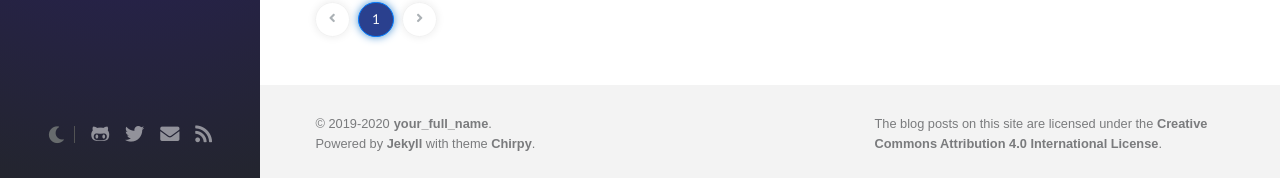
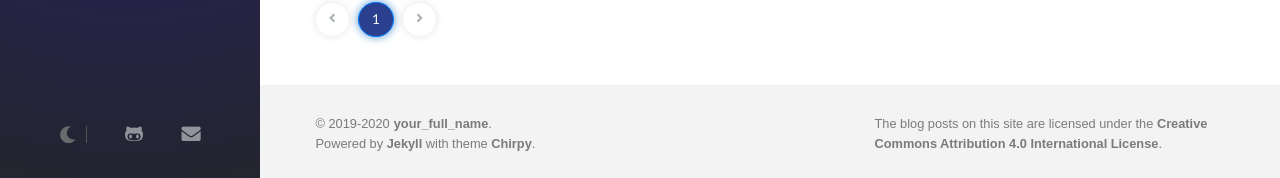
Before and after one commit to IrisWangHe/IrisWangHe.github.io, a Jekyll site: the page built from index.html, in a window 1280 px wide and 974 px high. Shown: the part 793-971 px from the top of the window. Built offline with Jekyll 4.4.1, drawn with Linux system fonts in a browser that asks for light colours; nearby versions of some CDN libraries; some web fonts are replaced; the list of posts is cut into pages by our own code; comment, search, counter and statistics services are not loaded.

Commit message:
Update sidebar.html

```diff
--- a/_includes/sidebar.html
+++ b/_includes/sidebar.html
@@ -63,18 +63,22 @@
   </span>
   {% endif %}
 
-  <a href="https://github.com/{{ site.github.username }}" target="_blank">
+  <a href="https://github.com/IrsiWangHe" target="_blank">
     <i class="fab fa-github-alt"></i>
   </a>
+  <!--
   <a href="https://twitter.com/{{ site.twitter.username }}" target="_blank">
     <i class="fab fa-twitter"></i>
   </a>
-  {% assign email = site.social.email | split: '@' %}
+  -->
+  {% assign email = wanghe@shanghaitech.edu.cn| split: '@' %}
   <a href="javascript:window.open('mailto:' + ['{{ email[0] }}','{{ email[1] }}'].join('@'))">
     <i class="fas fa-envelope"></i>
   </a>
+  <!--
   <a href="{{ site.baseurl }}/feed.xml" target="_blank">
     <i class="fas fa-rss"></i>
   </a>
+-->
 
 </div>
```
